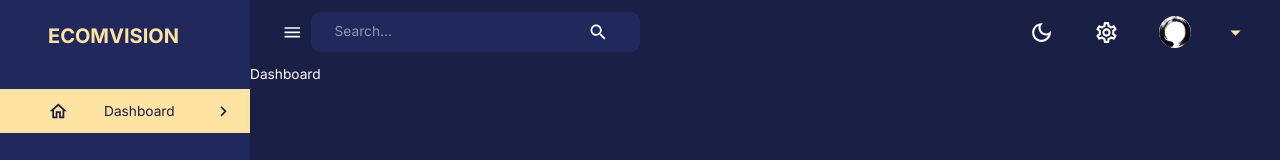
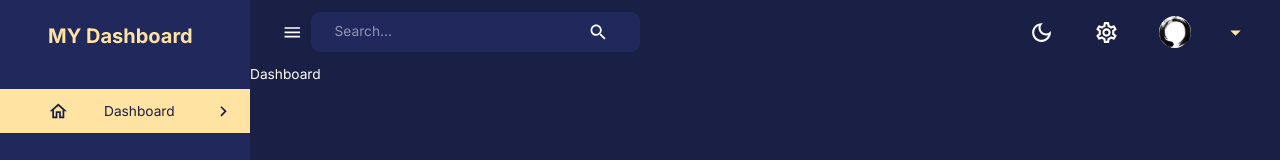
Before and after one commit to Bambo0o0o/mernDashboard, a React (Create React App) app in the folder client/: page /dashboard in a window 1280 px wide. Shown: the top 160 px of the page. Built offline with nearby package versions, Linux system fonts and the light colour scheme; no server answers.

Commit message:
Adding Comments to Sidebar

```diff
--- a/client/src/components/Sidebar.jsx
+++ b/client/src/components/Sidebar.jsx
@@ -1,4 +1,5 @@
 import React from "react";
+// Import tools for Sidebar
 import {
   Box,
   Divider,
@@ -12,6 +13,7 @@ import {
   Typography,
   useTheme,
 } from "@mui/material";
+// Import importance icons
 import {
   SettingsOutlined,
   ChevronLeft,
@@ -28,11 +30,14 @@ import {
   TrendingUpOutlined,
   PieChartOutlined,
 } from "@mui/icons-material";
+// Import functionalities for Sidebar
 import { useEffect, useState } from "react";
 import { useLocation, useNavigate } from "react-router-dom";
 import FlexBetween from "./FlexBetween";
+// Import profile image
 import profileImage from "assets/profile.jpeg";
 
+// Declare Sidebar menu Elements and Icons
 const navItems = [
   {
     text: "Dashboard",
@@ -92,6 +97,7 @@ const navItems = [
   },
 ];
 
+// Declare Sidebar functionalities
 const Sidebar = ({
   user,
   drawerWidth,
@@ -104,10 +110,12 @@ const Sidebar = ({
   const navigate = useNavigate();
   const theme = useTheme();
 
+// Declared Sidebar functionalities
   useEffect(() => {
     setActive(pathname.substring(1));
   }, [pathname]);
 
+  // Setup Sidebar themes and Corespone function
   return (
     <Box component="nav">
       {isSidebarOpen && (
@@ -116,6 +124,8 @@ const Sidebar = ({
           onClose={() => setIsSidebarOpen(false)}
           variant="persistent"
           anchor="left"
+
+          // Adding on Timestamp : 1:14:31
           sx={{
             width: drawerWidth,
             "& .MuiDrawer-paper": {
@@ -127,12 +137,13 @@ const Sidebar = ({
             },
           }}
         >
+          {/* Forming Sidebar and Dashboard Name*/}
           <Box width="100%">
             <Box m="1.5rem 2rem 2rem 3rem">
               <FlexBetween color={theme.palette.secondary.main}>
                 <Box display="flex" alignItems="center" gap="0.5rem">
                   <Typography variant="h4" fontWeight="bold">
-                    ECOMVISION
+                    MY Dashboard
                   </Typography>
                 </Box>
                 {!isNonMobile && (
@@ -142,6 +153,7 @@ const Sidebar = ({
                 )}
               </FlexBetween>
             </Box>
+            {/* Adding Sidebar List name */}
             <List>
               {navItems.map(({ text, icon }) => {
                 if (!icon) {
--- a/client/src/scenes/layout/index.jsx
+++ b/client/src/scenes/layout/index.jsx
@@ -7,6 +7,7 @@ import Sidebar from "components/Sidebar";
 import { useGetUserQuery } from "state/api";
 
 const Layout = () => {
+  // Create Closed-Expanded Sidebar(Burger button)
   const isNonMobile = useMediaQuery("(min-width: 600px)");
   const [isSidebarOpen, setIsSidebarOpen] = useState(true);
   const userId = useSelector((state) => state.global.userId);
@@ -14,6 +15,7 @@ const Layout = () => {
 
   return (
     <Box display={isNonMobile ? "flex" : "block"} width="100%" height="100%">
+      {/* Adding Closed-Expanded function */}
       <Sidebar
         user={data || {}}
         isNonMobile={isNonMobile}
@@ -25,6 +27,7 @@ const Layout = () => {
         {/* Top page with : Search-Setting-Profile */}
         <Navbar
           user={data || {}}
+          // Adding Burger button to Closed and Expanded Sidebar
           isSidebarOpen={isSidebarOpen}
           setIsSidebarOpen={setIsSidebarOpen}
         />
```
Also changed, not shown: 1 other file (tests, documents, lock files or other folders).
